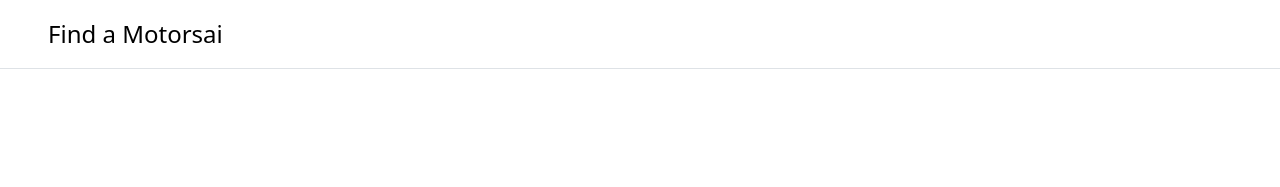
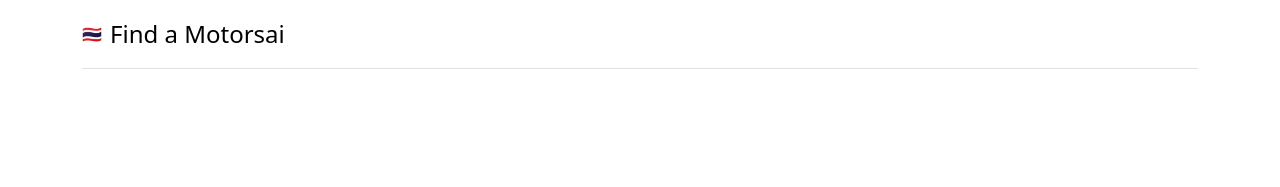
Before and after one commit to inthekosmos/motorsai.app, a Jekyll site: the page built from index.html, in a window 1280 px wide. Shown: the top 187 px of the page. Built offline with Jekyll 4.4.1, drawn with Linux system fonts in a browser that asks for light colours; comment, search, counter and statistics services are not loaded.

Commit message:
fixing up some of the html of the homepage

```diff
--- a/_sass/bootstrap.scss
+++ b/_sass/bootstrap.scss
@@ -19,7 +19,7 @@
 // @import "bootstrap/transitions";
 // @import "bootstrap/dropdown";
 // @import "bootstrap/button-group";
-// @import "bootstrap/nav";
+@import "bootstrap/nav";
 // @import "bootstrap/navbar";
 // @import "bootstrap/card";
 // @import "bootstrap/accordion";
--- a/index.markdown
+++ b/index.html
@@ -5,20 +5,24 @@
 layout: default
 ---
 
+<div class="container">
   <header class="d-flex flex-wrap justify-content-center py-3 mb-4 border-bottom">
     <a href="/" class="d-flex align-items-center mb-3 mb-md-0 me-md-auto link-body-emphasis text-decoration-none">
-    <svg class="bi me-2" width="40" height="32"><use xlink:href="#bootstrap"></use></svg>
+      <span class="bi me-2">🇹🇭</span>
       <span class="fs-4">{{site.title}}</span>
     </a>
 
-  <!-- <ul class="nav nav-pills">
+    {% comment %}
+    <ul class="nav nav-pills">
       <li class="nav-item"><a href="#" class="nav-link active" aria-current="page">Home</a></li>
       <li class="nav-item"><a href="#" class="nav-link">Features</a></li>
       <li class="nav-item"><a href="#" class="nav-link">Pricing</a></li>
       <li class="nav-item"><a href="#" class="nav-link">FAQs</a></li>
       <li class="nav-item"><a href="#" class="nav-link">About</a></li>
-  </ul> -->
+    </ul>
+    {% endcomment %}
   </header>
+</div>
 
 <div class="container col-xxl-8 px-4 py-5">
   <div class="row flex-lg-row-reverse align-items-center g-5 py-5">
@@ -56,7 +60,7 @@
     </div>
   </div>
 </div>
-<!--
+{% comment %}
 <section class="container">
   <div class="row row-cols-1 row-cols-lg-3 align-items-stretch g-4 py-5">
       <div class="col">
@@ -123,7 +127,8 @@
     </div>
   </div>
 </section>
- -->
+{% endcomment %}
+
 <div class="container">
   <footer class="d-flex flex-wrap justify-content-between align-items-center py-3 my-4 border-top">
     <div class="col-md-4 d-flex align-items-center">
```
Also changed, not shown: assets/motorcycle.svg (added). Lines whose indentation alone changed are shown as unchanged.
